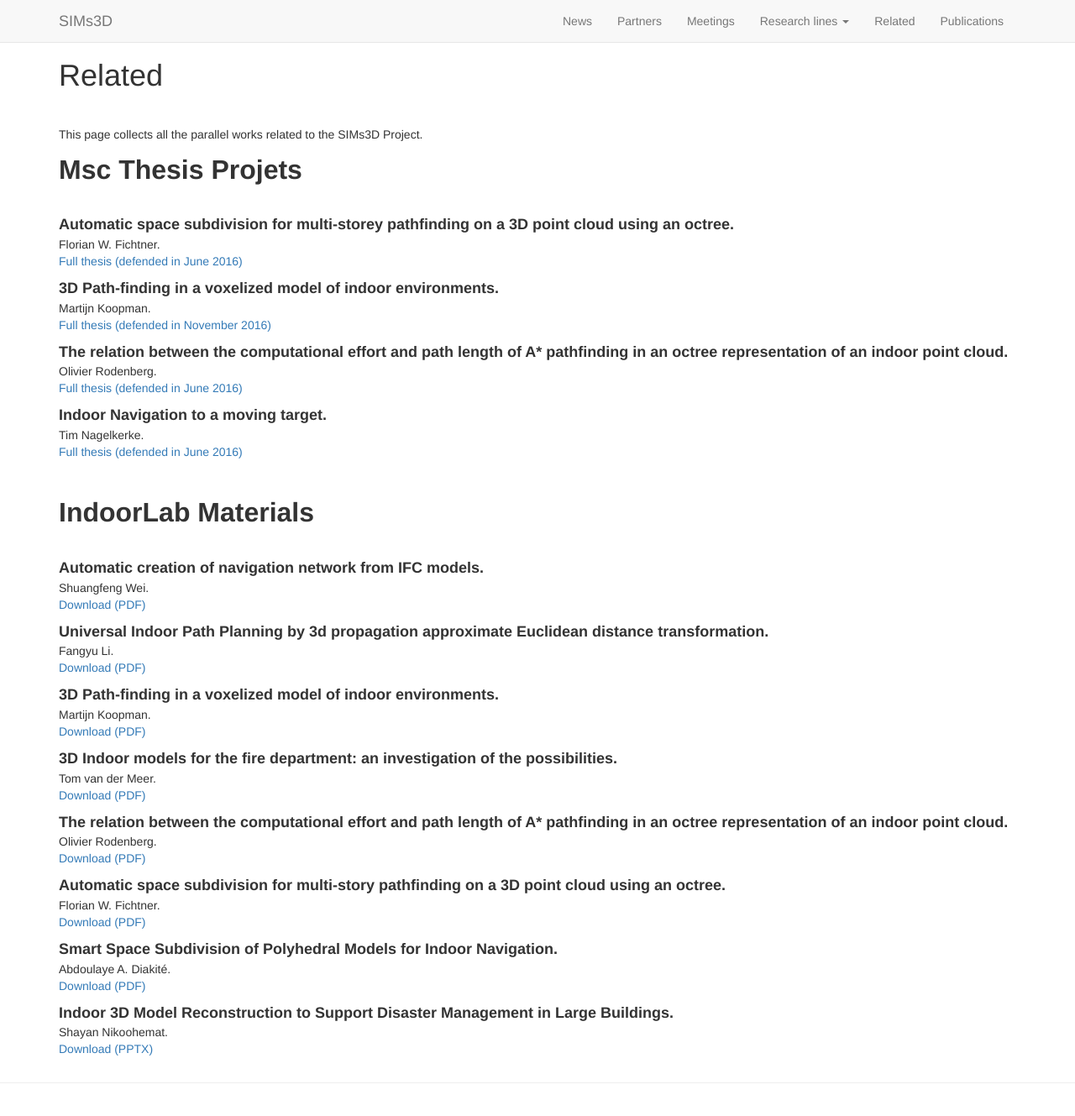
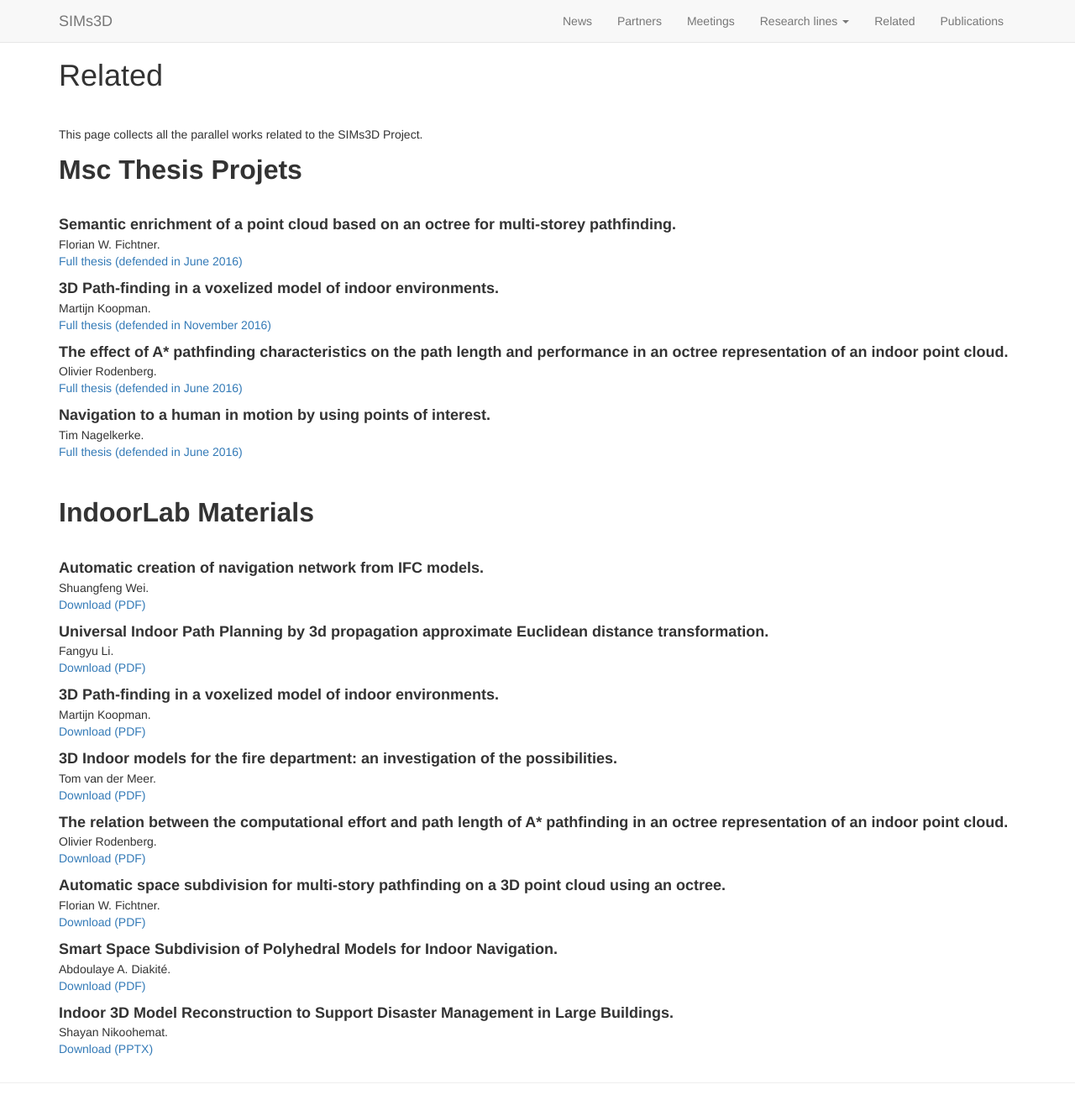
Before and after one commit to SIMs3D/sims3d.github.io, a Jekyll site: the page built from related/index.md, in a window 1280 px wide and 1330 px high. Shown: the whole window at 84% size. Built offline with Jekyll 4.4.1, drawn with Linux system fonts in a browser that asks for light colours; nearby versions of some CDN libraries.

Commit message:
udated their titles too...

```diff
--- a/related/index.md
+++ b/related/index.md
@@ -11,7 +11,7 @@ This page collects all the parallel works related to the SIMs3D Project.
 <br>
 
 <font size="4">
-<b>Automatic space subdivision for multi-storey pathfinding on a 3D point cloud using an octree.</b>
+<b>Semantic enrichment of a point cloud based on an octree for multi-storey pathfinding.</b>
 </font>
 Florian W. Fichtner.
 <br><a href="http://resolver.tudelft.nl/uuid:b4c13508-dbcc-4a32-a7b7-9cb22230e0a7">Full thesis (defended in June 2016)</a>
@@ -23,13 +23,13 @@ Martijn Koopman.
 <br><a href="http://resolver.tudelft.nl/uuid:13788271-e19d-41e1-b827-fe7535a66281">Full thesis (defended in November 2016)</a>
 
 <font size="4">
-<b>The relation between the computational effort and path length of A* pathfinding in an octree representation of an indoor point cloud.</b>
+<b>The effect of A* pathfinding characteristics on the path length and performance in an octree representation of an indoor point cloud.</b>
 </font>
 Olivier Rodenberg.
 <br><a href="http://resolver.tudelft.nl/uuid:fa1444c0-b957-43a3-9a9e-a0a7664bb6c8">Full thesis (defended in June 2016)</a>
 
 <font size="4">
-<b>Indoor Navigation to a moving target.</b>
+<b>Navigation to a human in motion by using points of interest.</b>
 </font>
 Tim Nagelkerke.
 <br><a href="http://resolver.tudelft.nl/uuid:b9e42100-1bad-43de-bd1f-87f47779460a">Full thesis (defended in June 2016)</a>
```
